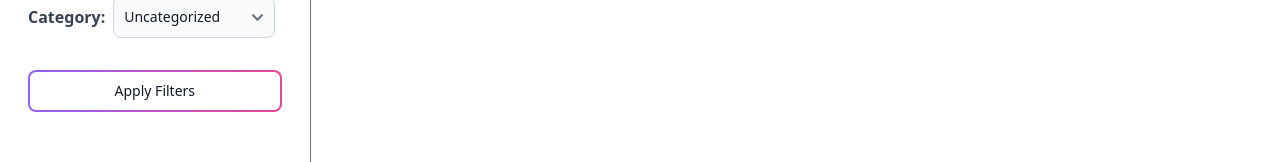
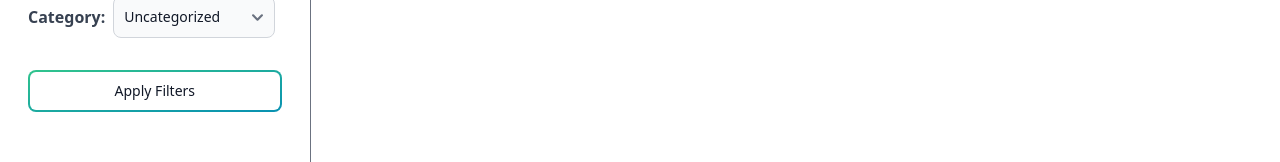
Before and after one commit to GreySeeletsa/Blog-App, a React (Vite) app in the folder client/: page /search in a window 1280 px wide. Shown: the part 244-406 px from the top of the page. Built offline with nearby package versions, Linux system fonts and the light colour scheme; no server answers.

Commit message:
Updated colour scheme and fixed minor bugs

```diff
--- a/client/src/components/Comment.jsx
+++ b/client/src/components/Comment.jsx
@@ -78,7 +78,7 @@ export default function Comment({ comment, onLike, onEdit, onDelete }) {
               <Button
                 type='button'
                 size='sm'
-                gradientDuoTone='purpleToBlue'
+                gradientDuoTone='greenToBlue'
                 onClick={handleSave}
               >
                 Save
@@ -86,7 +86,7 @@ export default function Comment({ comment, onLike, onEdit, onDelete }) {
               <Button
                 type='button'
                 size='sm'
-                gradientDuoTone='purpleToBlue'
+                gradientDuoTone='greenToBlue'
                 outline
                 onClick={() => setIsEditing(false)}
               >
--- a/client/src/pages/CreatePost.jsx
+++ b/client/src/pages/CreatePost.jsx
@@ -116,7 +116,7 @@ export default function CreatePost() {
           />
           <Button
             type='button'
-            gradientDuoTone='purpleToBlue'
+            gradientDuoTone='greenToBlue'
             size='sm'
             outline
             onClick={handleUpdloadImage}
--- a/client/src/pages/Search.jsx
+++ b/client/src/pages/Search.jsx
@@ -136,7 +136,7 @@ export default function Search() {
               <option value='Wellness'>Wellness</option>
             </Select>
           </div>
-          <Button type='submit' outline gradientDuoTone='purpleToPink'>
+          <Button type='submit' outline gradientDuoTone='greenToBlue'>
             Apply Filters
           </Button>
         </form>
```
